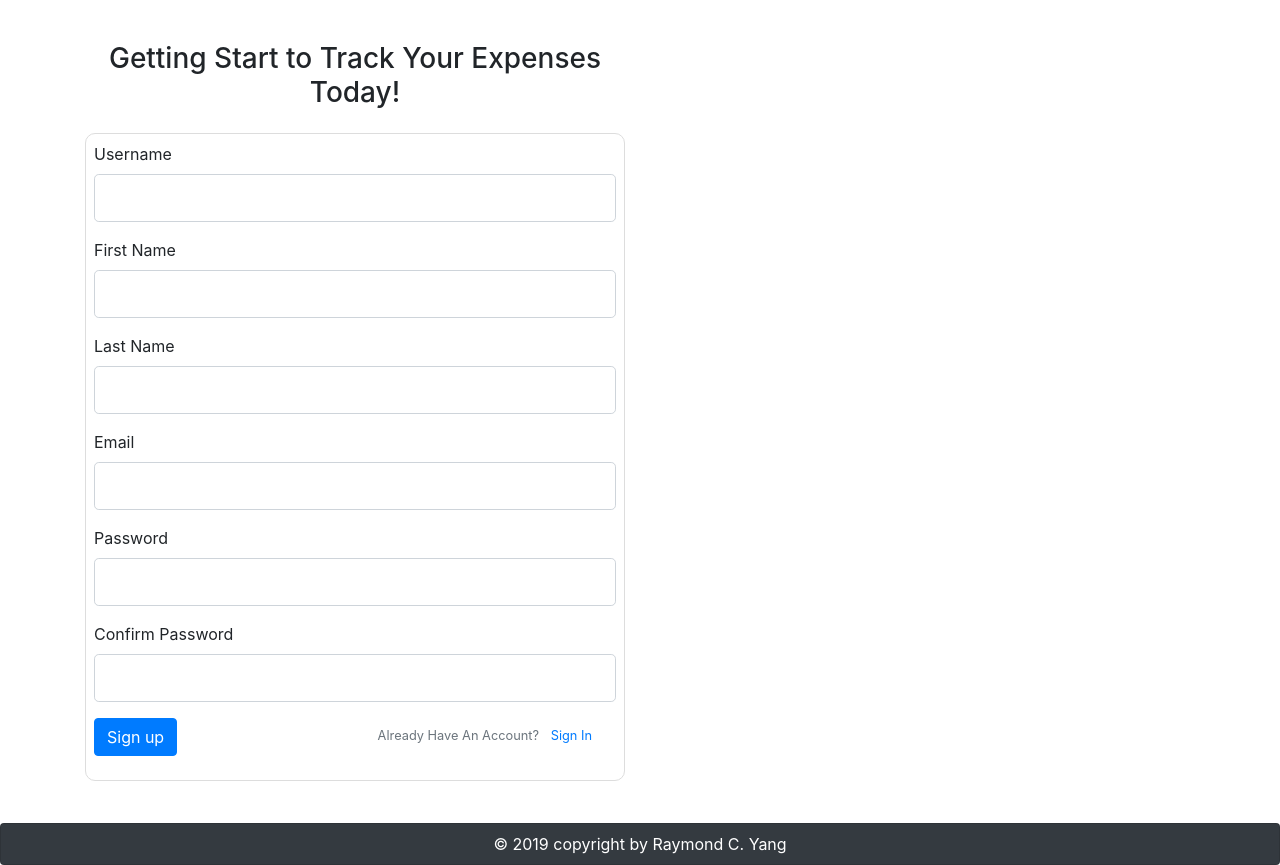
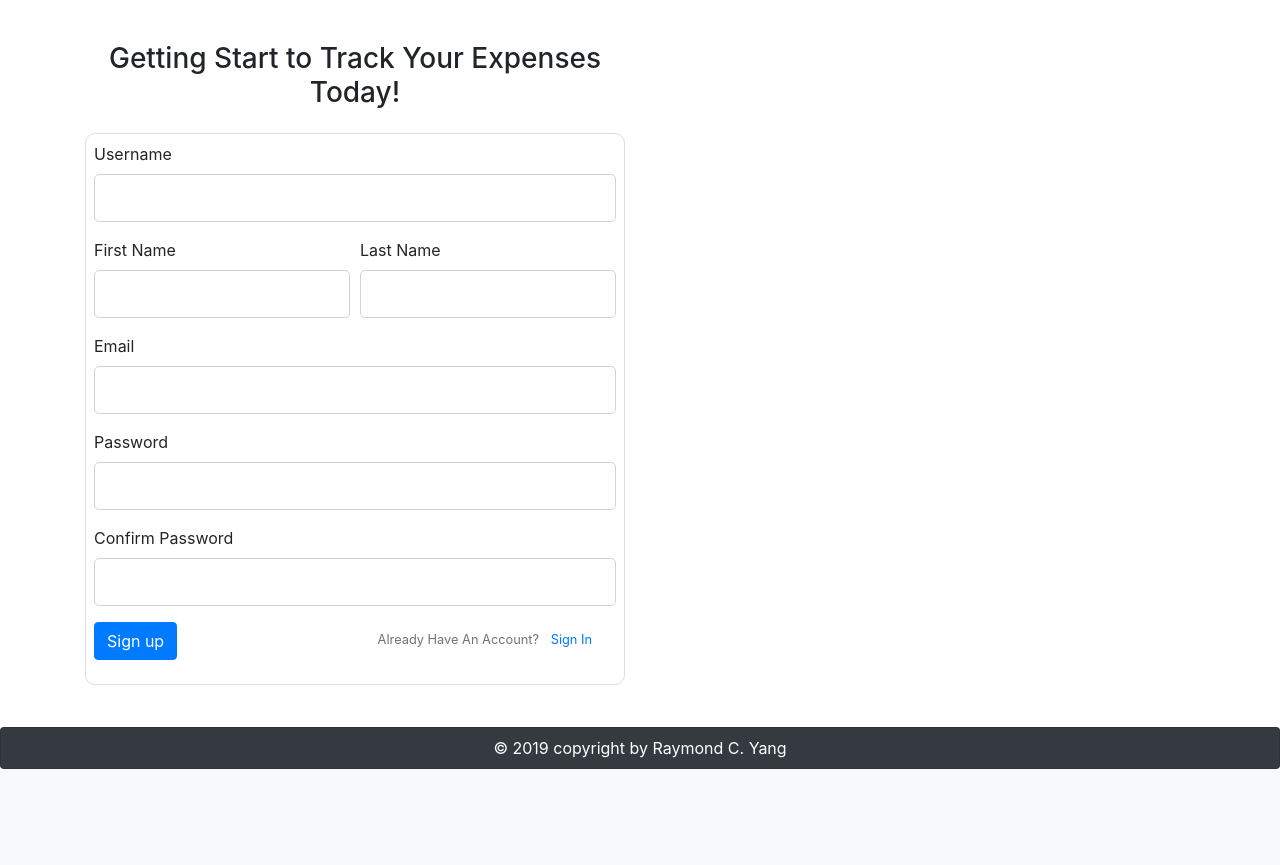
Before and after one commit to BrosCoffee/wallet_watcher, a Flask app: page /register in a window 1280 px wide. Shown: the part 248-1113 px from the top of the page. After the commit the page ends 1017 px from the top, so only its background shows below. Run offline with Flask 2, Linux system fonts and the light colour scheme; parts of the project's set-up code (start-up, migrations or seed data) failed here and were passed over; some libraries are stand-ins or nearby versions.

Commit message:
combine first name and last name fields to one row

```diff
--- a/wallet_watcher/templates/register.html
+++ b/wallet_watcher/templates/register.html
@@ -20,7 +20,9 @@
                         {{ form.username(class="form-control form-control-lg") }}
                     {% endif %}
                 </div>
-                <div class="form-group">
+
+                <div class="form-row">
+                    <div class="col-md-6 mb-3">
                         {{ form.first_name.label(class="form-control-label") }}
 
                         {% if form.first_name.errors %}
@@ -34,7 +36,7 @@
                             {{ form.first_name(class="form-control form-control-lg") }}
                         {% endif %}
                     </div>
-                <div class="form-group">
+                    <div class="col-md-6 mb-3">
                         {{ form.last_name.label(class="form-control-label") }}
 
                         {% if form.last_name.errors %}
@@ -48,6 +50,9 @@
                             {{ form.last_name(class="form-control form-control-lg") }}
                         {% endif %}
                     </div>
+                </div>
+
+
                 <div class="form-group">
                     {{ form.email.label(class="form-control-label") }}
 
```
Lines whose indentation alone changed are shown as unchanged.
